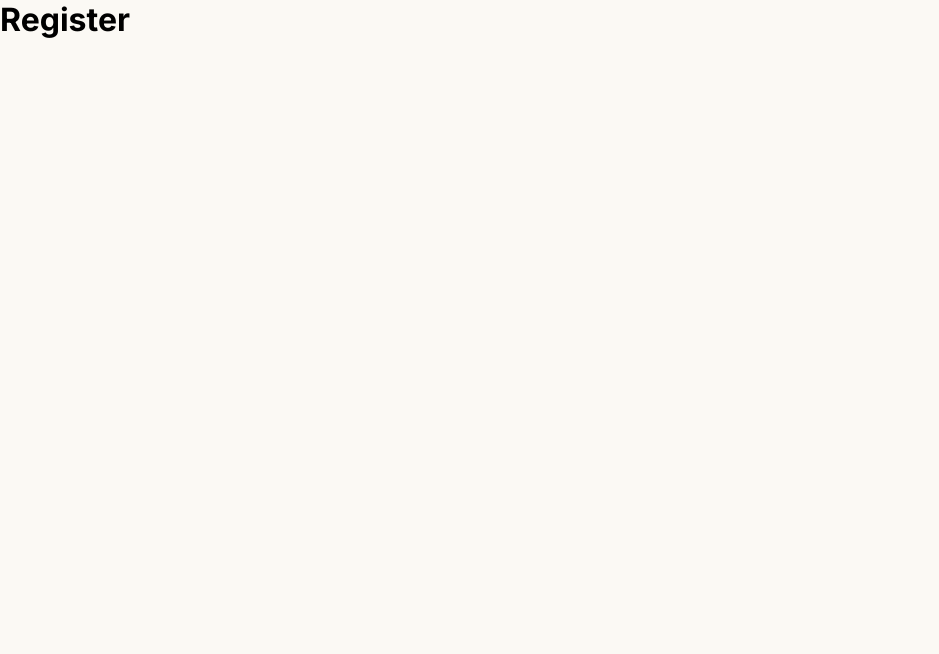
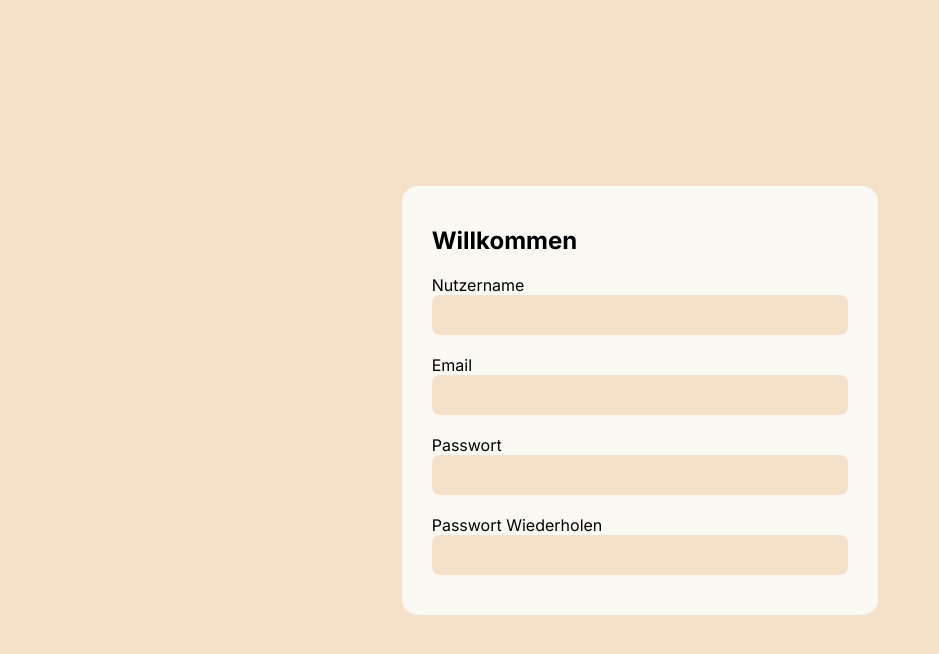
Before and after one commit to simonkrempin/assignedto.me, a Next.js app: page /register in a window 1280 px wide. Shown: the top 654 px of the page, without its empty margins (0-939 px from the left). Built offline with nearby package versions, Linux system fonts and the light colour scheme.

Commit message:
Layout register

```diff
--- /dev/null
+++ b/src/app/register/page.css
@@ -0,0 +1,18 @@
+body {
+    width: 100vw;
+    height: 100vh;
+    background: var(--primary-light);
+    justify-content: center;
+    align-items: center;
+    display: flex;
+}
+
+.container {
+    background-color: var(--background);
+    padding: 40px 30px;
+    border-radius: 16px;
+}
+
+.input {
+    padding-top: 20px;
+}
--- a/src/app/register/page.tsx
+++ b/src/app/register/page.tsx
@@ -1,9 +1,33 @@
+"use client";
+
+import "./page.css";
+import { InputField } from "@/components";
 import React from "react";
 
-export default function Register() {
+export default function Register(): React.ReactElement {
+    const [username, setUsername] = React.useState<string>("");
+    const [email, setEmail] = React.useState<string>("");
+    const [password, setPassword] = React.useState<string>("");
+    const [confirmPassword, setConfirmPassword] = React.useState<string>("");
+
     return (
         <main className="main">
-            <h1>Register</h1>
+            <div className="container">
+                    <h2>Willkommen</h2>
+                    <div className="input">
+                    <InputField inputMode="large" text={username} changeText={setUsername} label="Nutzername" />
+                    </div>
+                    <div className="input">
+                        <InputField inputMode="large" text={email} changeText={setEmail} label="Email" />
+                    </div>
+                    <div className="input">
+                        <InputField inputMode="large" text={password} changeText={setPassword} label="Passwort" />
+                    </div>
+                    <div className="input">
+                        <InputField inputMode="large" text={confirmPassword} changeText={setConfirmPassword} label="Passwort Wiederholen" />
+                    </div>
+
+            </div>
         </main>
     );
 }
```
